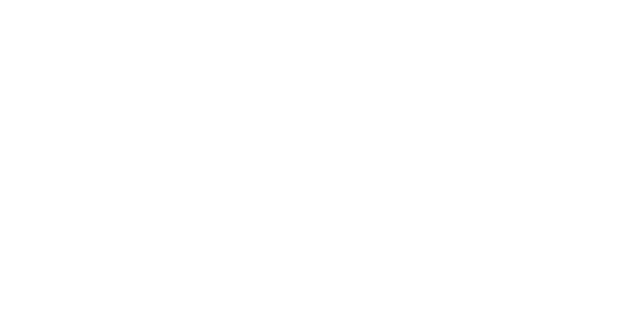
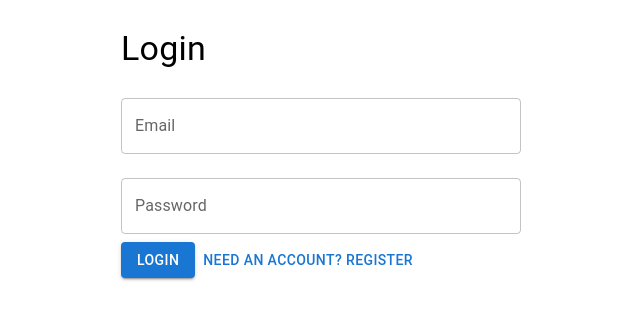
Before and after one commit to armani79/TonerManagerFrontend, a React (Vite) app: page /login in a window 1280 px wide. Before the commit this address had no page. Shown: the top 320 px of the page, without its empty margins (319-959 px from the left). Built offline with nearby package versions, Linux system fonts and the light colour scheme.

Commit message:
adding login page

```diff
--- a/src/App.jsx
+++ b/src/App.jsx
@@ -1,5 +1,6 @@
 import { BrowserRouter, Routes, Route } from "react-router-dom";
 import Inventory from "./pages/Inventory.jsx";
+import Login from "./pages/Login.jsx";
 import { TonerProvider } from "./context/TonerContext";
 
 export default function App() {
@@ -8,6 +9,7 @@
          <BrowserRouter>
             <Routes>
                <Route path="/inventory" element={<Inventory />} />
+               <Route path="/login" element={<Login />} />
             </Routes>
          </BrowserRouter>
       </TonerProvider>
--- a/src/pages/Login.jsx
+++ b/src/pages/Login.jsx
@@ -0,0 +1,70 @@
+import { Formik, Form, Field } from "formik";
+import * as Yup from "yup";
+import { TextField, Button, Typography } from "@mui/material";
+import { useNavigate } from "react-router-dom";
+
+const LoginSchema = Yup.object({
+   email: Yup.string().email("Invalid email").required("Required"),
+   password: Yup.string()
+      .min(6, "Password must have at least 6 chars")
+      .required("Required"),
+});
+
+export default function Login() {
+   const navigate = useNavigate();
+
+   // TEMP values while i still work on backend
+   function fakeLogin(values) {
+      console.log("Login submitted: ", values);
+      alert("Login successful!");
+      navigate("/inventory");
+   }
+
+   return (
+      <div style={{ maxWidth: 400, margin: "auto", padding: 20 }}>
+         <Typography variant="h4" gutterBottom>
+            Login
+         </Typography>
+         <Formik
+            initialValues={{ email: "", password: "" }}
+            validationSchema={LoginSchema}
+            onSubmit={fakeLogin}
+         >
+            {({ errors, touched, handleChange }) => (
+               <Form>
+                  <TextField
+                     label="Email"
+                     name="email"
+                     fullWidth
+                     margin="normal"
+                     onChange={handleChange}
+                     error={touched.email && Boolean(errors.email)}
+                     helperText={touched.email && errors.email}
+                  />
+                  <TextField
+                     label="Password"
+                     name="password"
+                     type="password"
+                     fullWidth
+                     margin="normal"
+                     onChange={handleChange}
+                     error={touched.password && Boolean(errors.password)}
+                     helperText={touched.password && errors.password}
+                  />
+                  <Button type="submit" variant="contained">
+                     Login
+                  </Button>
+
+                  <Button
+                     type="button"
+                     variant="text"
+                     onClick={() => navigate("/register")}
+                  >
+                     Need an account? Register
+                  </Button>
+               </Form>
+            )}
+         </Formik>
+      </div>
+   );
+}
```
